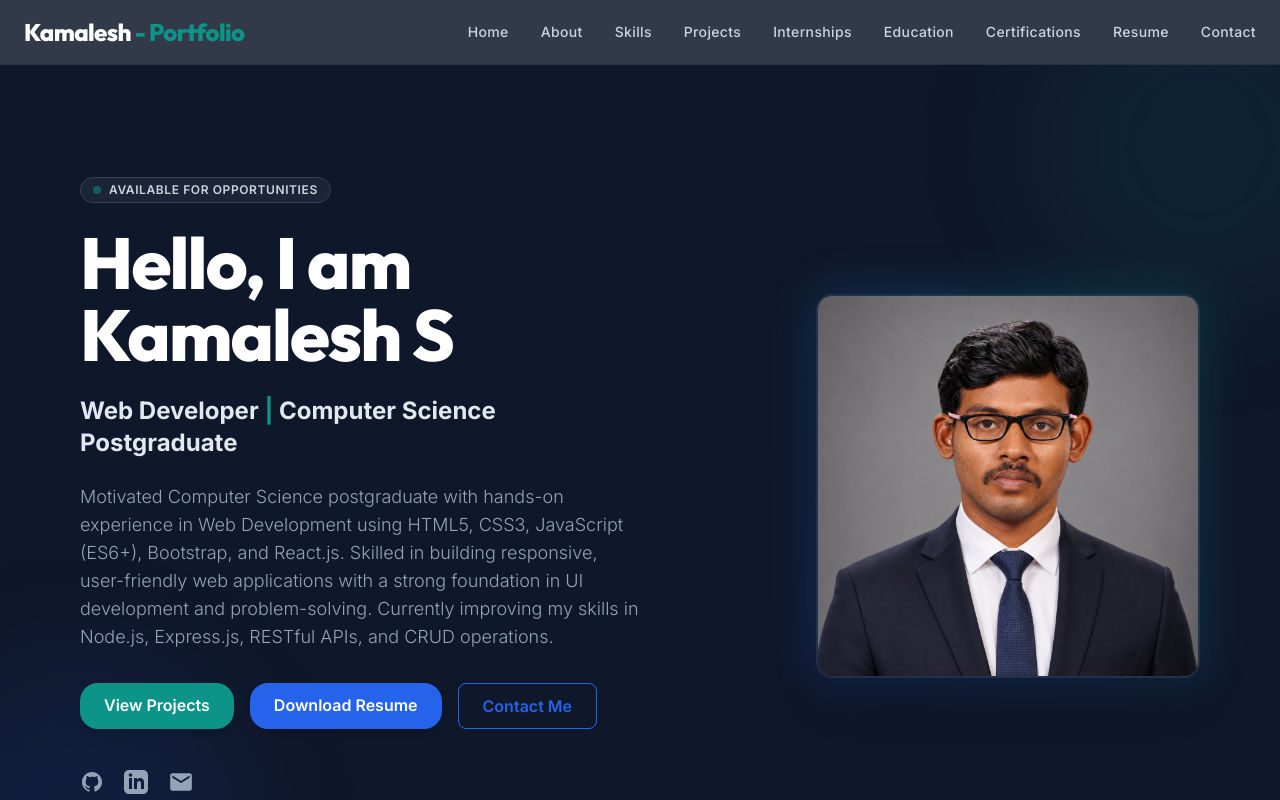
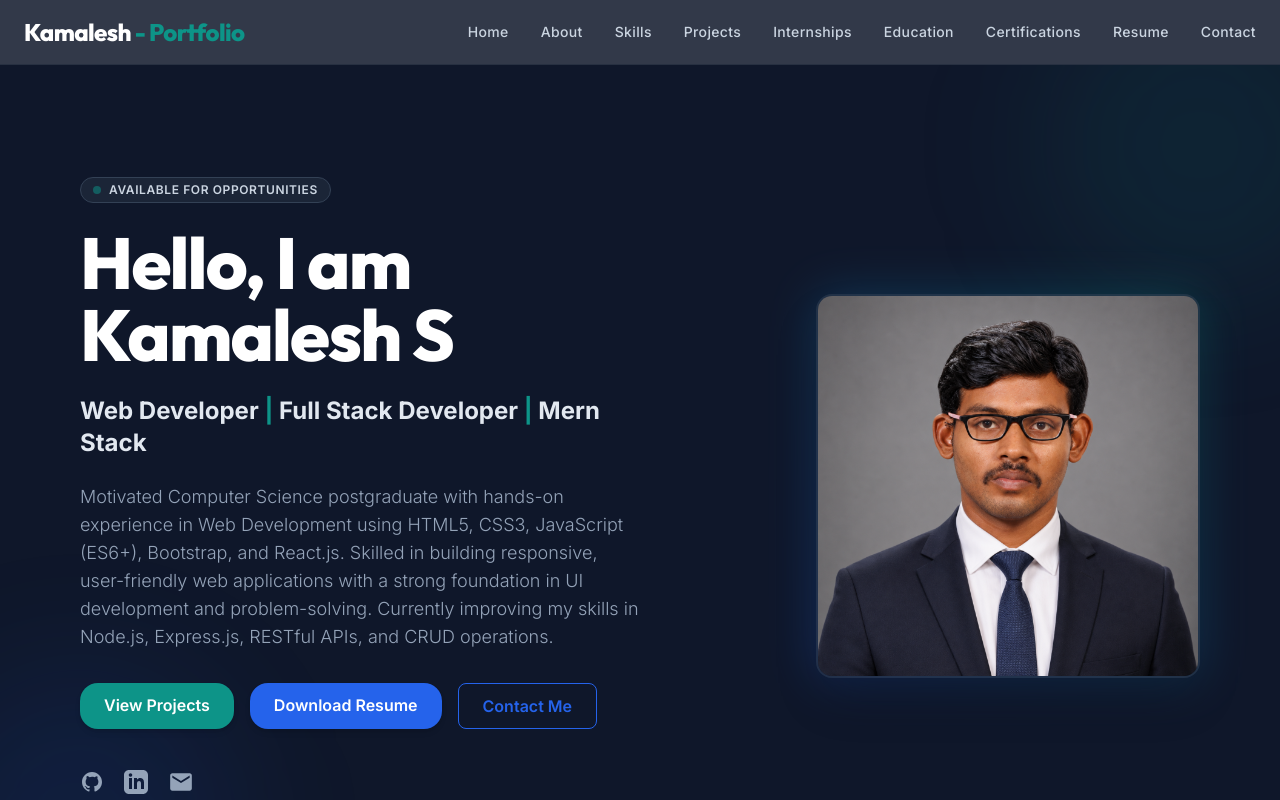
Before and after one commit to kamaleshs-codes/Portfolio, a React (Vite) app: page / in a window 1280 px wide. Shown: the top 800 px of the page. Built offline with nearby package versions, Linux system fonts and the light colour scheme.

Commit message:
Changed resume and preparing to change resume based portfolio

```diff
--- a/src/components/About.jsx
+++ b/src/components/About.jsx
@@ -15,7 +15,7 @@ export default function About() {
           <img
             src={ProfileImg}
             alt='Profile'
-            className='w-44 h-44 md:w-56 md:h-56 rounded-2xl object-cover border border-slate-100 shadow-md'
+            className='w-44 h-44 md:w-full md:h-56 rounded-2xl object-cover border border-slate-100 shadow-md'
           />
 
           {/* Info Card */}
--- a/src/components/Hero.jsx
+++ b/src/components/Hero.jsx
@@ -32,8 +32,8 @@ export default function Hero() {
         </h1>
 
         <h2 className='text-xl md:text-2xl font-bold text-slate-200'>
-          Web Developer <span className='text-accent'>|</span> Computer Science
-          Postgraduate
+          Web Developer <span className='text-accent'>|</span> Full Stack
+          Developer <span className='text-accent'>|</span> Mern Stack
         </h2>
 
         <p className='text-slate-400 max-w-xl text-base md:text-lg leading-relaxed font-light'>
```
Also changed, not shown: 13 other files (tests, documents, lock files or other folders).
